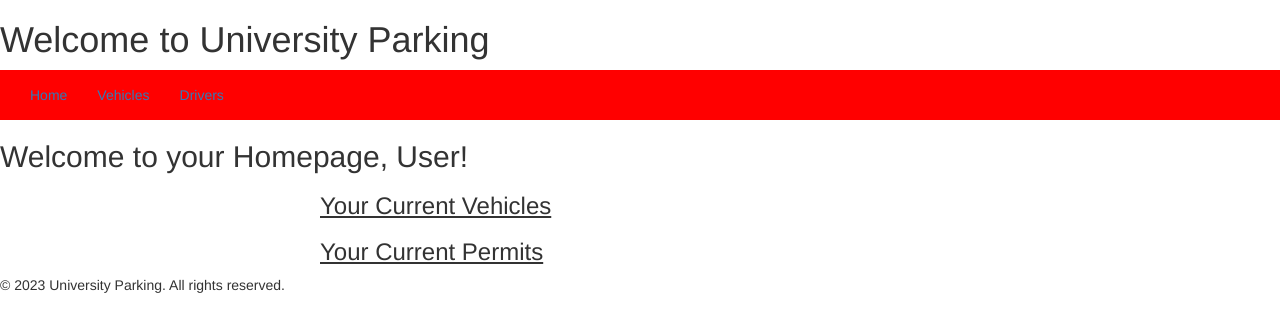
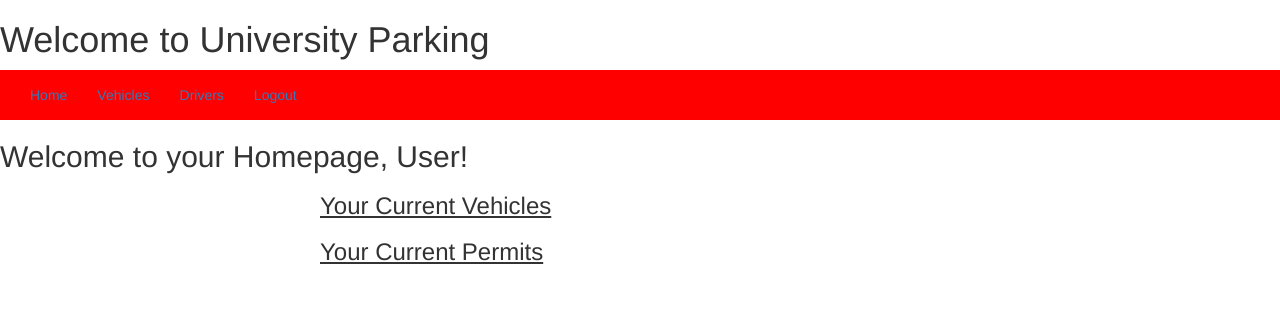
Before and after one commit to Tommyp77/uparking, a PHP site: page /HomePage.php in a window 1280 px wide. Shown: the top 332 px of the page. Run offline with PHP 8.4, Linux system fonts and the light colour scheme.

Commit message:
added more changes to the frontend

```diff
--- a/HomePage.php
+++ b/HomePage.php
@@ -9,12 +9,13 @@
     <header>
         <h1>Welcome to University Parking</h1>
     </header>
+  <nav>
   <div class="container-fluid" style="background-color: #FF0000;color:white">
     <ul class="nav navbar-nav">
       <li class="active"><a  href="#">Home</a></li>
       <li><a href="vehicles.php">Vehicles</a></li>
       <li><a href="drivers.php">Drivers</a></li>
-
+      <li><a href="drivers.php">Logout</a></li>
     </ul>
   </div>
 </nav>
@@ -23,10 +24,7 @@
   width: 50%;">
         <h3 style="text-decoration-line: underline;">Your Current Vehicles</h3>
         <h3 style="text-decoration-line: underline;">Your Current Permits</h3>
-    </div>
-    <footer>
-        <p>&copy; <?php echo date("Y"); ?> University Parking. All rights reserved.</p>
-    </footer>
+</div>
 
 </body>
 </html>
--- a/drivers.php
+++ b/drivers.php
@@ -6,11 +6,13 @@
 <link rel="stylesheet" href="https://maxcdn.bootstrapcdn.com/bootstrap/3.4.1/css/bootstrap.min.css">
    </head>
 <body>
+<nav>
   <div class="container-fluid" style="background-color: #FF0000;color:white">
     <ul class="nav navbar-nav">
-    <li class="active"><a  href="HomePage.php">Home</a></li>
+      <li class="active"><a  href="HomePage.php">Home</a></li>
       <li><a href="vehicles.php">Vehicles</a></li>
       <li><a href="drivers.php">Drivers</a></li>
+      <li><a href="drivers.php">Logout</a></li>
     </ul>
   </div>
 </nav>
--- a/index.php
+++ b/index.php
@@ -34,11 +34,5 @@
 </form>
 </div>
 
-
-
-    <footer style=" margin: auto;
-  width: 50%;">
-        <p>&copy; <?php echo date("Y"); ?> University Parking. All rights reserved.</p>
-    </footer>
 </body>
 </html>
--- a/register.php
+++ b/register.php
@@ -60,11 +60,5 @@
 </form>
 </div>
 
-
-
-    <footer style=" margin: auto;
-  width: 50%;">
-        <p>&copy; <?php echo date("Y"); ?> University Parking. All rights reserved.</p>
-    </footer>
 </body>
 </html>
--- a/vehicles.php
+++ b/vehicles.php
@@ -16,13 +16,16 @@
     </script>
 </head>
 <body>
+    <nav>
   <div class="container-fluid" style="background-color: #FF0000;color:white">
     <ul class="nav navbar-nav">
-            <li class="active"><a href="HomePage.php">Home</a></li>
+      <li class="active"><a  href="HomePage.php">Home</a></li>
       <li><a href="vehicles.php">Vehicles</a></li>
       <li><a href="drivers.php">Drivers</a></li>
+      <li><a href="drivers.php">Logout</a></li>
     </ul>
   </div>
+</nav>
 
     <h3 style="text-decoration-line: underline; text-align: center;">Add New Vehicle</h3>
 
@@ -81,5 +84,6 @@
             </tr>
         </tbody>
     </table>
+
 </body>
 </html>
```
Lines whose indentation alone changed are shown as unchanged.
